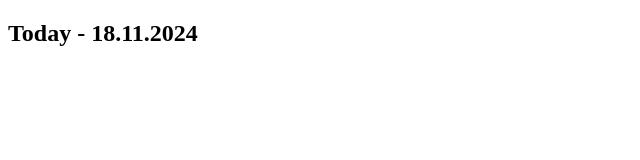
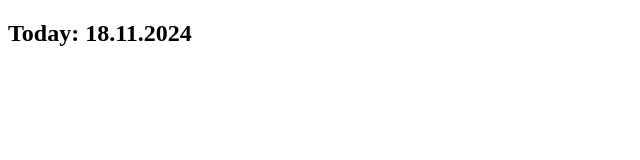
Before and after one commit to ShaniPerets/my-website, a plain HTML site: page cicdpractice/index.html in a window 1280 px wide. Shown: the full height of the page, 0-640 px from the left. Drawn offline with Linux system fonts and the light colour scheme.

Commit message:
update index.html

```diff
--- a/cicdpractice/index.html
+++ b/cicdpractice/index.html
@@ -6,6 +6,6 @@
     <title>Document</title>
 </head>
 <body>
-    <h2>Today - 18.11.2024</h2>
+    <h2>Today: 18.11.2024</h2>
 </body>
 </html>
```
